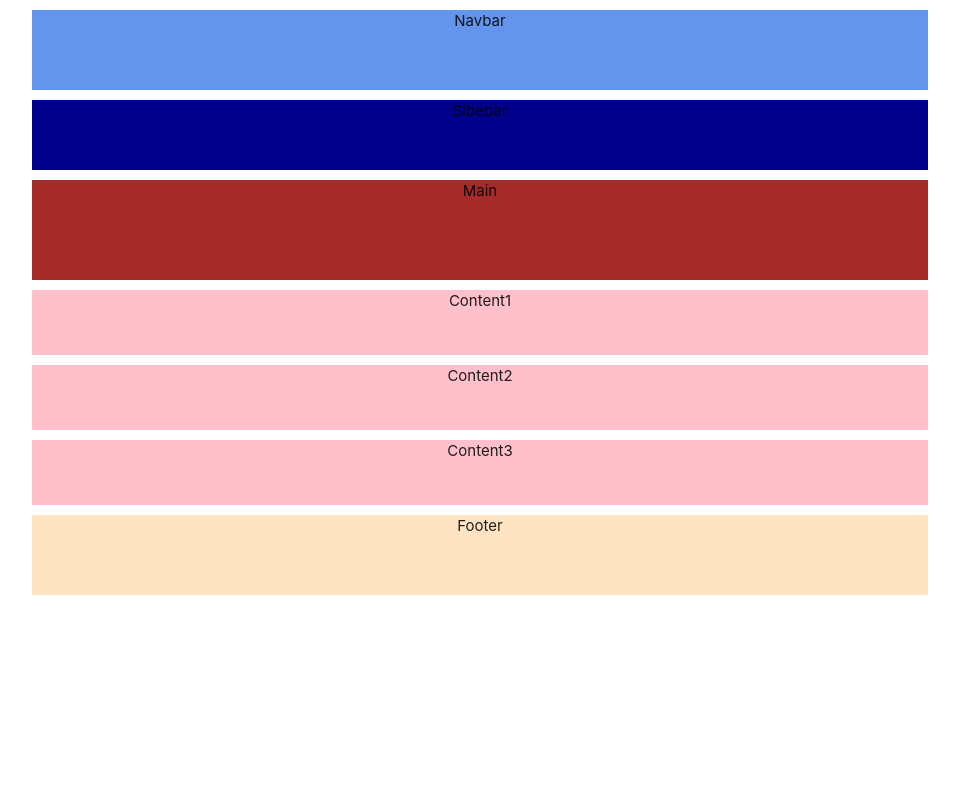
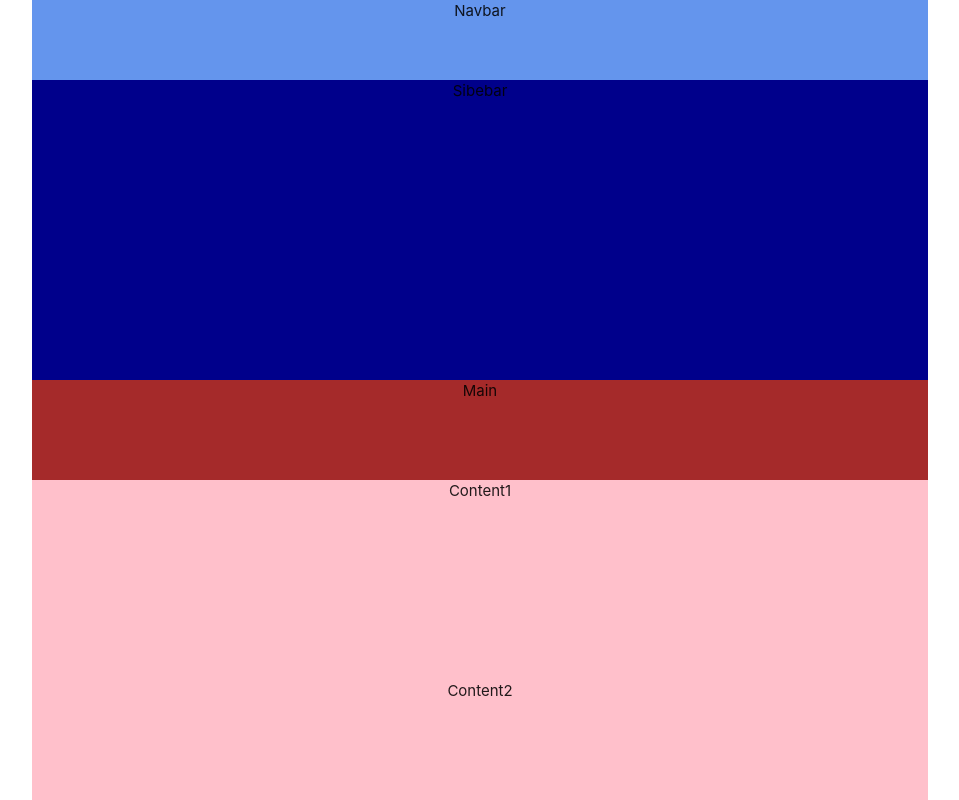
Before and after one commit to Quocs/internship_Practice, a plain HTML site: page Example/Example-materlize/index1.html in a window 1280 px wide. Shown: the top 800 px of the page, without its empty margins (160-1119 px from the left). Drawn offline with Linux system fonts and the light colour scheme.

Commit message:
Update style.css

```diff
--- a/Example/Example-materlize/css/style.css
+++ b/Example/Example-materlize/css/style.css
@@ -5,7 +5,6 @@
 .col {
     background-color: gray;
     height: 50px;
-    margin-top: 10px;
     text-align: center;
 }
 
@@ -19,7 +18,7 @@
 }
 
 .side {
-    height:70px;
+    height:80px;
     background-color: darkblue;
 }
 
@@ -31,3 +30,12 @@
     height: 80px;
     background-color: bisque ;
 }
+
+@media screen and (min-width:993px){
+    .side{
+        height: 300px;
+    }
+    .text{
+        height:200px;
+    }
+}
```
